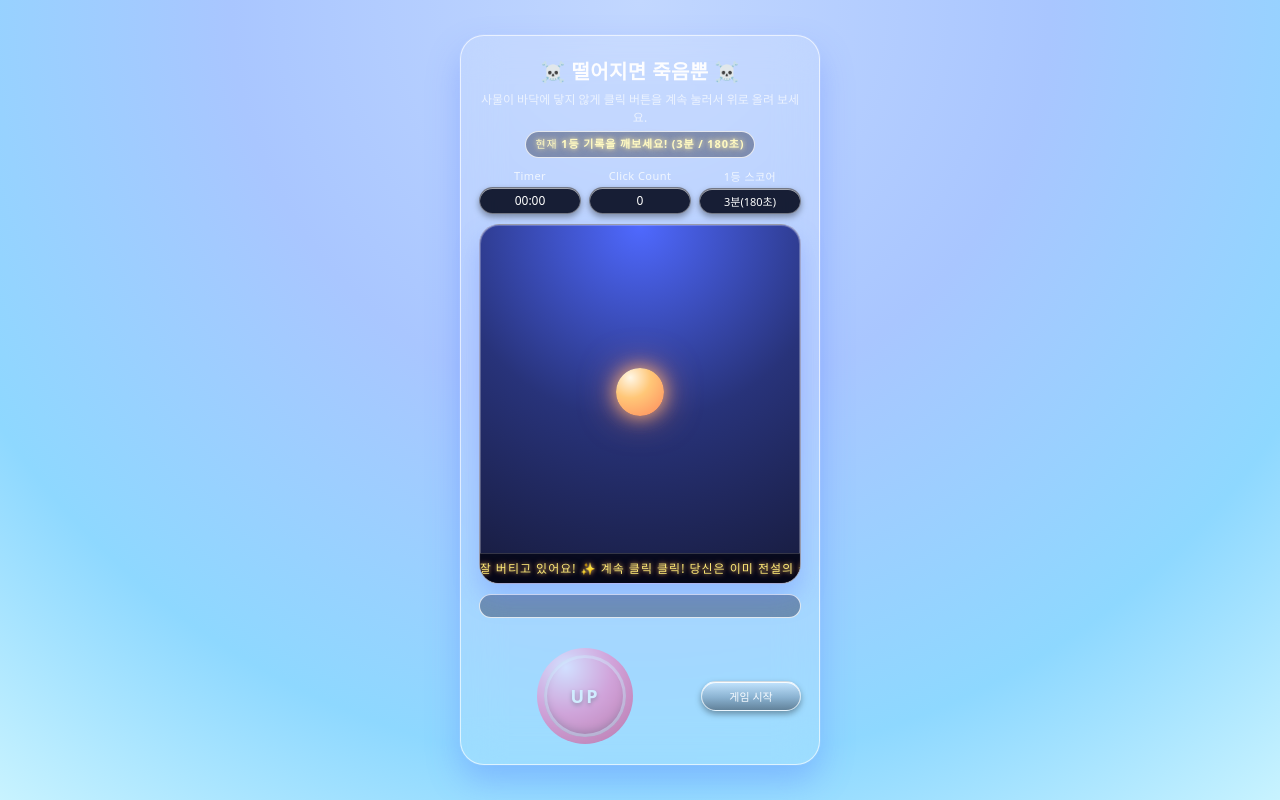
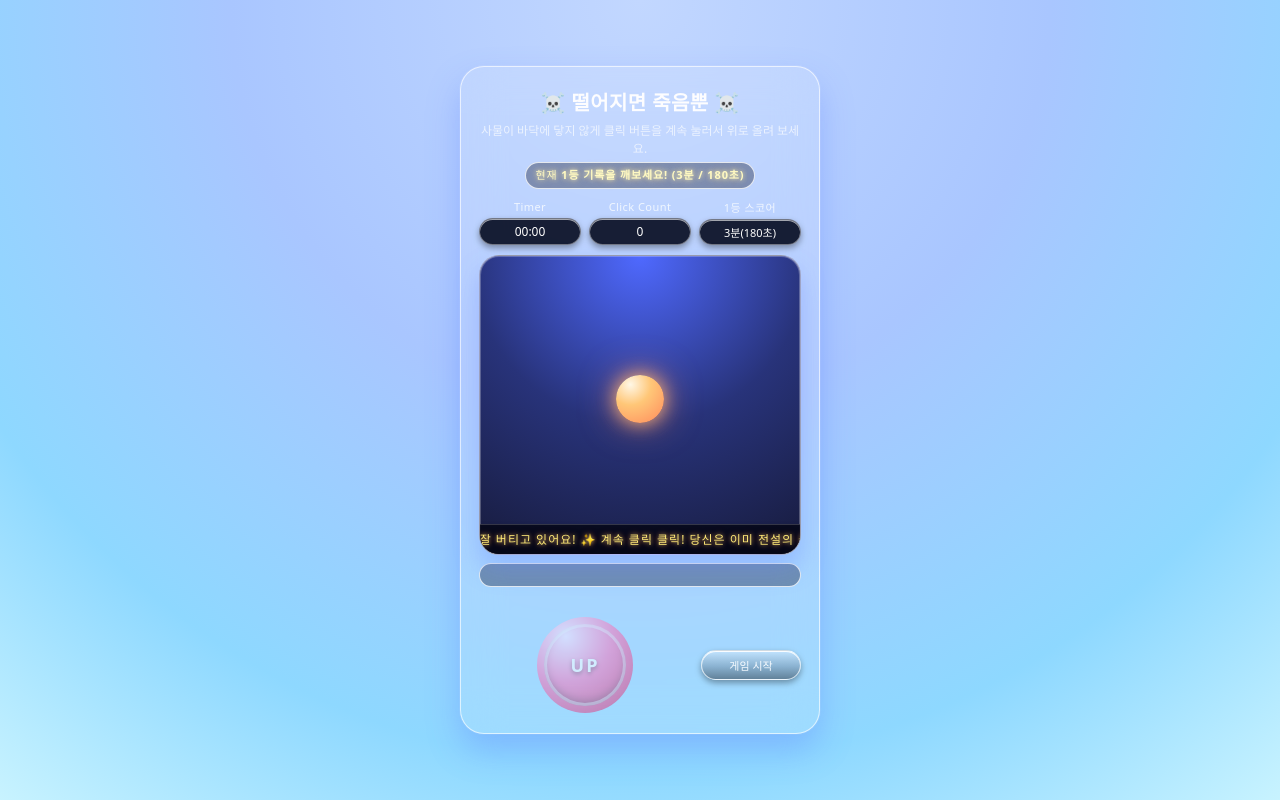
Before and after one commit to suoo12/click, a website built with Vite: page index.html in a window 1280 px wide. Built offline with nearby package versions, Linux system fonts and the light colour scheme; a script that the page names is missing; a web font is replaced by a local one.

Commit message:
size change

```diff
--- a/src/style.css
+++ b/src/style.css
@@ -135,8 +135,9 @@ h1 {
 #game-area {
     position: relative;
     width: 100%;
-    height: 360px;
-    margin: 10px auto;
+    height: 300px;
+    max-height: 42vh;
+    margin: 8px auto;
     border-radius: 20px;
     overflow: hidden;
     border: 1px solid rgba(255, 255, 255, 0.55);
```
